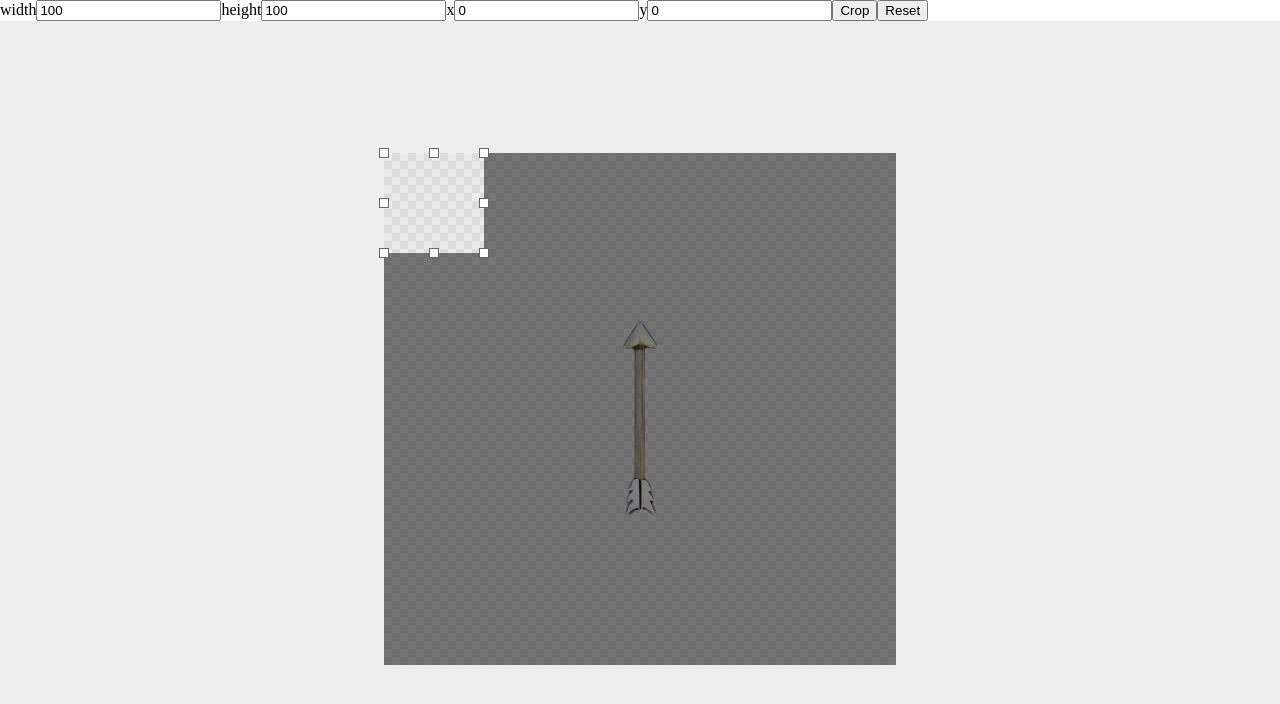
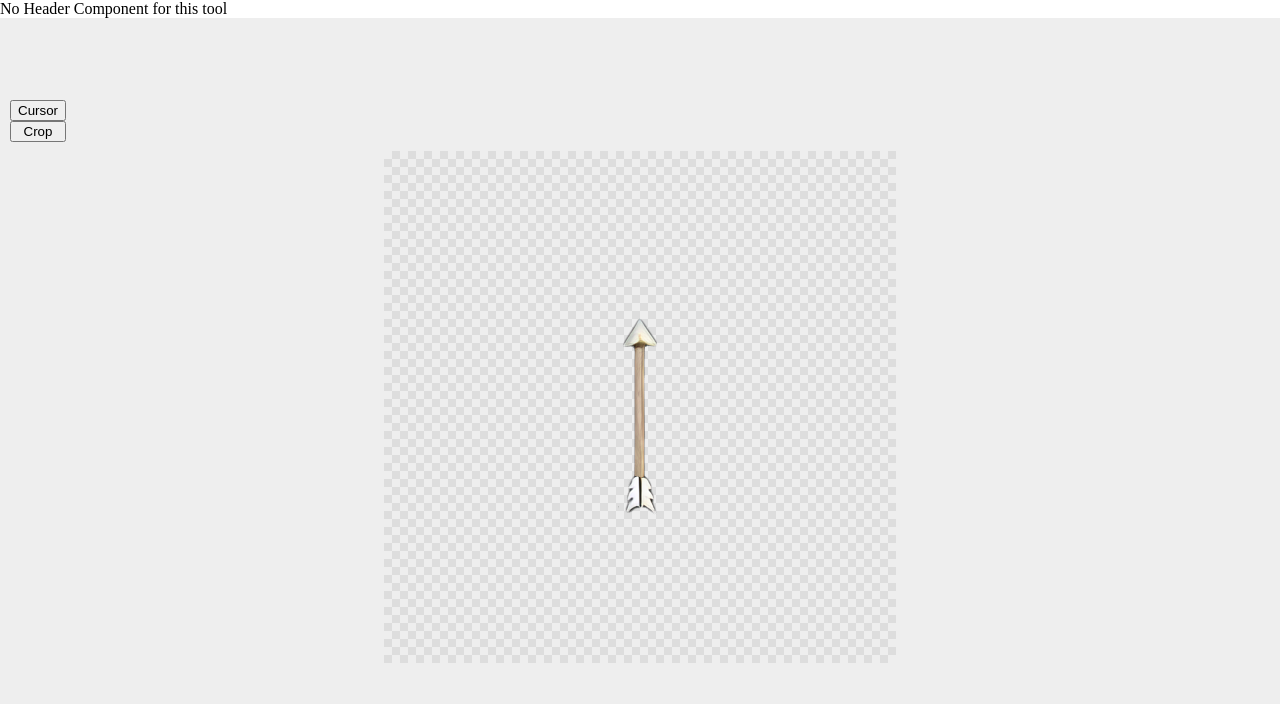
Before and after one commit to leyiang/PixTweak, a Vue app: page / in a window 1280 px wide. Shown: the top 704 px of the page. Built offline with nearby package versions, Linux system fonts and the light colour scheme.

Commit message:
update: able to select tools

```diff
--- a/src/assets/style/components/CropStyle.css
+++ b/src/assets/style/components/CropStyle.css
@@ -133,3 +133,12 @@
 .editing-image-wrap canvas {
     display: block;
 }
+
+
+.tool-list {
+    display: flex;
+    flex-direction: column;
+    position: fixed;
+    left: 10px;
+    top: 100px;
+}
--- /dev/null
+++ b/src/components/ToolList.vue
@@ -0,0 +1,14 @@
+<template>
+    <div class="tool-list">
+        <button
+            v-for="[id, tool] in toolStore.tools"
+            @click="toolStore.setCurrentTool(id)"
+        >{{ tool.name }}</button>
+    </div>
+</template>
+
+<script setup lang="ts">
+import { useToolStore } from '@/stores/ToolStore';
+
+const toolStore = useToolStore();
+</script>
--- a/src/pages/HomePage/Header.vue
+++ b/src/pages/HomePage/Header.vue
@@ -1,9 +1,18 @@
 <template>
     <header class="app-header">
-        <CropToolHeader></CropToolHeader>
+        <component
+            v-if="toolStore.currentTool.headerComponent"
+            :is="toolStore.currentTool.headerComponent"
+        ></component>
+
+        <span v-else>
+            No Header Component for this tool
+        </span>
     </header>
 </template>
 
 <script setup lang="ts">
-import CropToolHeader from '@/components/CropToolHeader.vue';
+import { useToolStore } from '@/stores/ToolStore';
+
+const toolStore = useToolStore();
 </script>
--- a/src/pages/HomePage/HomePage.vue
+++ b/src/pages/HomePage/HomePage.vue
@@ -1,6 +1,8 @@
 <template>
     <div class="app-wrap">
         <Header></Header>
+
+        <ToolList></ToolList>
 
         <main
             ref="dWorkWrap"
@@ -13,7 +15,8 @@
             >
                 <div class="editing-image-wrap">
                     <EditingImage></EditingImage>
-                    <CropTool></CropTool>
+                    <!-- <CropTool></CropTool> -->
+                    <component :is="toolStore.currentTool.mainComponent"></component>
                 </div>
             </div>
 
@@ -23,7 +26,7 @@
 
 <script setup lang="ts">
 import "@/assets/style/pages/HomePageStyle.css";
-import CropTool from "@/components/CropTool.vue";
+import CropTool from "@/tools/CropTool/CropTool.vue";
 import SampleImage from "@/assets/images/sample.png";
 import HugeSampleImage from "@/assets/images/huge_sample.jpg";
 import { loadImage } from "@/utils";
@@ -34,7 +37,10 @@ import { KeyboardShortcut } from "@/core/KeyboardShortcut";
 import { KeyboardState, PRESSED } from "@/core/KeyboardState";
 import { useWorkAreaDraggingStore } from "@/stores/WorkAreaDraggingStore";
 import EditingImage from "./EditingImage.vue";
+import { useToolStore } from "@/stores/ToolStore";
+import ToolList from "@/components/ToolList.vue";
 
+const toolStore = useToolStore();
 const workStore = useWorkStore();
 const areaDraggingStore = useWorkAreaDraggingStore();
 const dWorkWrap = ref<HTMLElement | null>(null);
--- /dev/null
+++ b/src/stores/ToolStore.ts
@@ -0,0 +1,41 @@
+import CropToolVue from '@/tools/CropTool/CropTool.vue';
+import CropToolHeaderVue from '@/tools/CropTool/CropToolHeader.vue';
+import CursorToolVue from '@/tools/CursorTool/CursorTool.vue'
+import { defineStore } from 'pinia'
+import { markRaw } from 'vue';
+
+export const useToolStore = defineStore('tool-store', {
+  state: () => {
+
+    const tools = new Map()
+
+    tools.set("cursor-tool", {
+        name: "Cursor",
+        headerComponent: null,
+        mainComponent: markRaw(CursorToolVue),
+    });
+
+    tools.set("crop-tool", {
+        name: "Crop",
+        headerComponent: CropToolHeaderVue,
+        mainComponent: markRaw(CropToolVue),
+    });
+
+    return {
+        tools,
+        currentID: "cursor-tool",
+    }
+  },
+
+  getters: {
+    currentTool(state) {
+        return state.tools.get( state.currentID );
+    }
+  },
+
+  actions: {
+    setCurrentTool( id: string ) {
+        this.currentID = id;
+    }
+  },
+})
--- a/src/components/CropToolHeader.vue
+++ b/src/tools/CropTool/CropToolHeader.vue
@@ -1,4 +1,6 @@
 <template>
+    <span>Crop Tool </span>
+
     <label for="crop-w">width</label>
     <input type="number" v-model="cropStore.rect.w">
 
--- /dev/null
+++ b/src/tools/CursorTool/CursorTool.vue
@@ -0,0 +1,7 @@
+<script setup lang="ts">
+
+</script>
+
+<template>
+    <!-- Leave empty intentionally -->
+</template>
```
Also changed, not shown: src/tools/CropTool/CropTool.vue (renamed from src/components/CropTool.vue).
